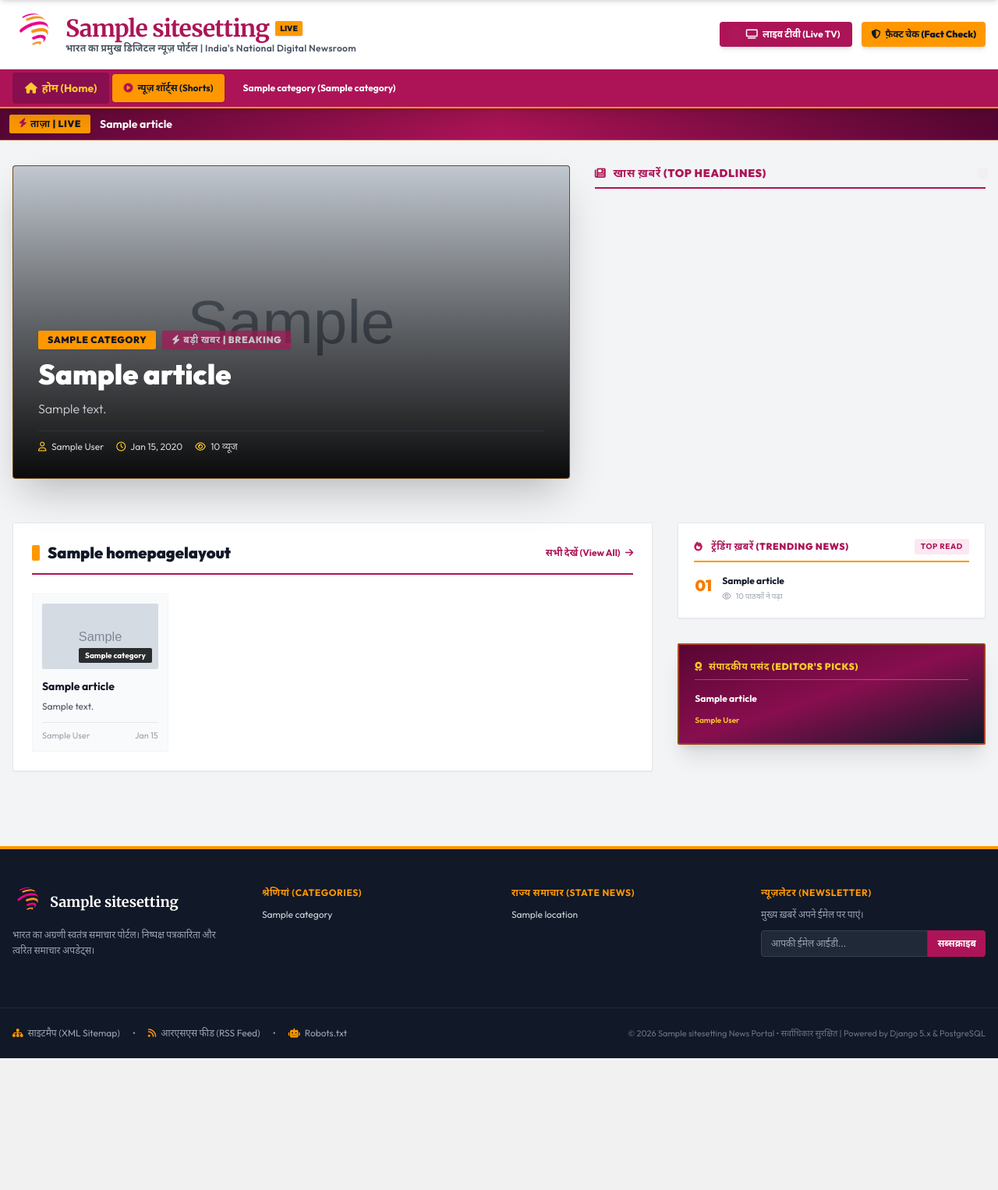
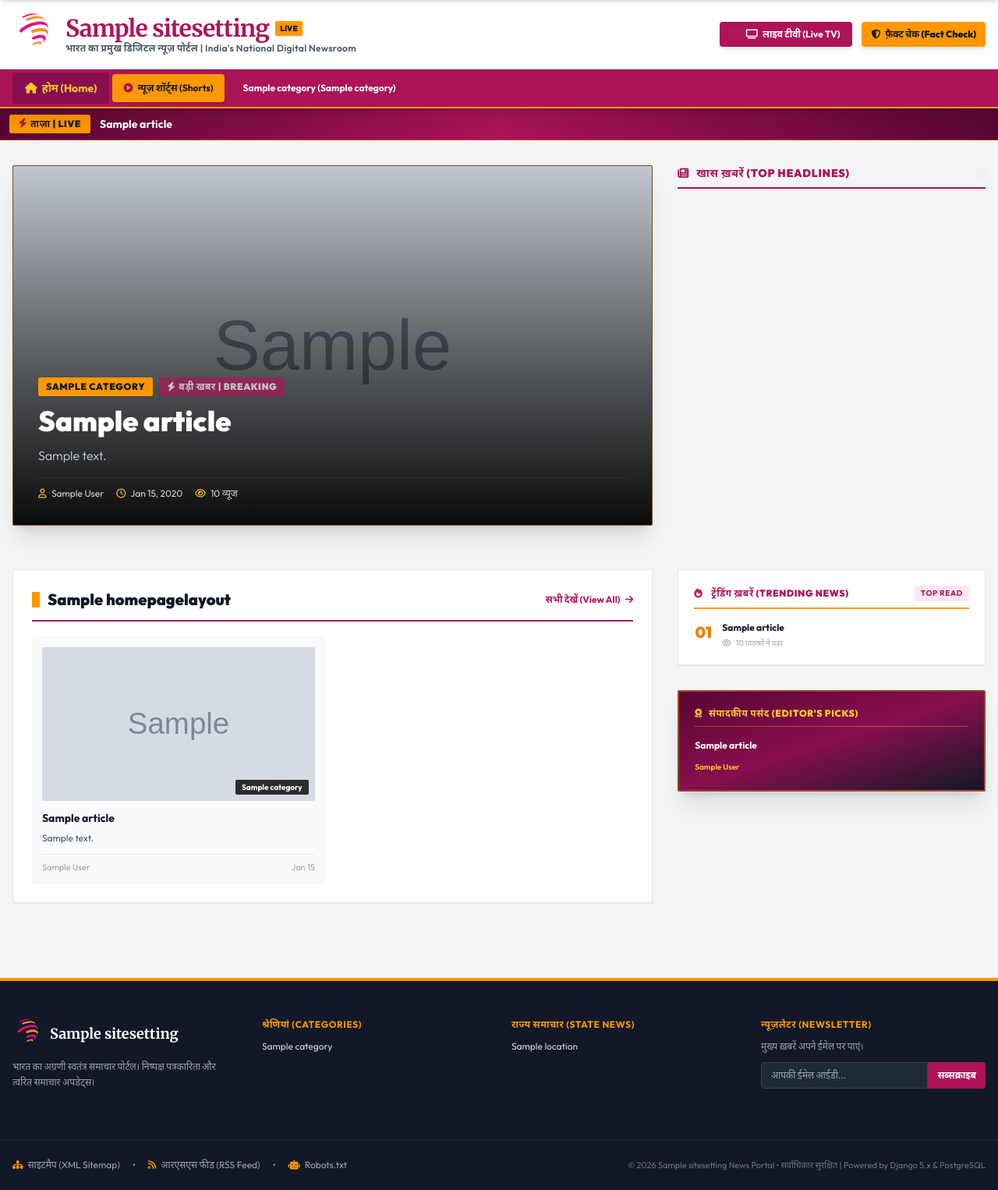
Before and after one commit to mitjangid/BytePress-Py, a Django app: page / in a window 1280 px wide. Shown: the part 53-1579 px from the top of the page at 78% size. Before the commit the page ends 1410 px from the top, so only its background shows below. Run offline with Django 5.2, Linux system fonts and the light colour scheme; tables that the repository leaves empty hold one stand-in row (values such as "Sample post"); grey boxes marked "Sample" are stand-in pictures; parts of the project's set-up code (start-up, migrations or seed data) failed here and were passed over; some libraries are stand-ins or nearby versions.

Commit message:
Fix homepage 12-column grid alignment and prevent right hero column wrapping

```diff
--- a/templates/core/homepage.html
+++ b/templates/core/homepage.html
@@ -1,14 +1,15 @@
 {% extends "base.html" %}
 
-{% block title %}{{ site_settings.site_name }} - निष्पक्ष और सटीक समाचार | Top Indian Headlines{% endblock %}
+{% block title %}{{ site_settings.site_name }} - Fast. Precise. Byte-Sized News.{% endblock %}
 
 {% block content %}
-<!-- Hero Section (Optimized for Ultra-Wide Desktop, Tablet & Mobile) -->
+<!-- Hero Section (Strict 12-Column Grid Alignment) -->
 {% if hero_main %}
-<div class="grid grid-cols-1 lg:grid-cols-12 2xl:grid-cols-16 gap-6 md:gap-8 mb-10 md:mb-14">
-    <!-- Main Top Story Banner (Wide Screen Hero) -->
-    <div class="lg:col-span-7 2xl:col-span-9 group">
-        <a href="/article/{{ hero_main.slug }}/" class="block relative rounded-lg overflow-hidden shadow-2xl bg-gray-900 aspect-video md:aspect-[16/9] border border-saffron-500/40">
+<div class="grid grid-cols-1 lg:grid-cols-12 gap-6 md:gap-8 mb-10 md:mb-14 items-stretch">
+
+    <!-- Main Featured Story Banner (8 Columns) -->
+    <div class="lg:col-span-8 group flex flex-col">
+        <a href="/article/{{ hero_main.slug }}/" class="block relative rounded-sm overflow-hidden shadow-xl bg-gray-900 aspect-video md:aspect-[16/9] border border-saffron-500/40 h-full">
             {% if hero_main.main_image and hero_main.main_image.file %}
             <img src="{{ hero_main.main_image.file.url }}" alt="{{ hero_main.main_image.alt_text }}" class="w-full h-full object-cover group-hover:scale-105 transition duration-500 opacity-90">
             {% else %}
@@ -18,11 +19,11 @@
             {% endif %}
             <div class="absolute inset-0 bg-gradient-to-t from-black/95 via-black/50 to-transparent p-5 md:p-8 flex flex-col justify-end">
                 <div class="flex flex-wrap items-center gap-2 mb-3">
-                    <span class="bg-saffron-500 text-gray-900 text-xs font-black px-3 py-1 rounded-sm uppercase tracking-wider shadow">
+                    <span class="bg-saffron-500 text-gray-900 text-xs font-black px-2.5 py-1 rounded-sm uppercase tracking-wider shadow">
                         {% if hero_main.primary_category.name_hi %}{{ hero_main.primary_category.name_hi }}{% else %}{{ hero_main.primary_category.name }}{% endif %}
                     </span>
                     {% if hero_main.is_breaking %}
-                    <span class="bg-crimson-700 text-white text-xs font-black px-3 py-1 rounded-sm uppercase tracking-wider flex items-center shadow animate-pulse">
+                    <span class="bg-crimson-700 text-white text-xs font-black px-2.5 py-1 rounded-sm uppercase tracking-wider flex items-center shadow animate-pulse">
                         <i class="fas fa-bolt mr-1"></i> बड़ी खबर | Breaking
                     </span>
                     {% endif %}
@@ -42,18 +43,18 @@
         </a>
     </div>
 
-    <!-- Secondary Headlines Stack (Desktop & Tablet) -->
-    <div class="lg:col-span-5 2xl:col-span-4 flex flex-col justify-between space-y-4">
+    <!-- Secondary Headlines Stack (4 Columns - Aligned Right) -->
+    <div class="lg:col-span-4 flex flex-col justify-between space-y-3">
         <h3 class="text-xs sm:text-sm font-black text-crimson-700 dark:text-saffron-400 border-b-2 border-crimson-700 pb-2 uppercase tracking-wider flex items-center justify-between">
             <span><i class="fas fa-newspaper mr-1.5 text-crimson-700"></i> खास ख़बरें (Top Headlines)</span>
             <span class="w-2 h-2 rounded-full bg-crimson-600 animate-ping"></span>
         </h3>
         {% for item in hero_secondary %}
-        <a href="/article/{{ item.slug }}/" class="group flex space-x-3 p-3 bg-white dark:bg-gray-900 rounded border border-gray-200 dark:border-gray-800 hover:border-saffron-500 hover:shadow-md transition">
+        <a href="/article/{{ item.slug }}/" class="group flex space-x-3 p-3 bg-white dark:bg-gray-900 rounded-sm border border-gray-200 dark:border-gray-800 hover:border-saffron-500 transition shadow-sm flex-1">
             {% if item.main_image and item.main_image.file %}
-            <img src="{{ item.main_image.file.url }}" alt="{{ item.main_image.alt_text }}" class="w-24 h-24 object-cover rounded-sm flex-shrink-0 group-hover:opacity-90">
+            <img src="{{ item.main_image.file.url }}" alt="{{ item.main_image.alt_text }}" class="w-20 h-20 md:w-24 md:h-24 object-cover rounded-sm flex-shrink-0 group-hover:opacity-90">
             {% else %}
-            <div class="w-24 h-24 bg-gray-200 dark:bg-gray-800 rounded-sm flex items-center justify-center flex-shrink-0">
+            <div class="w-20 h-20 md:w-24 md:h-24 bg-gray-200 dark:bg-gray-800 rounded-sm flex items-center justify-center flex-shrink-0">
                 <i class="fas fa-newspaper text-gray-400"></i>
             </div>
             {% endif %}
@@ -75,39 +76,19 @@
         {% endfor %}
     </div>
 
-    <!-- Ultra-Wide Screen Fast Ticker Column (2XL Screens Only) -->
-    <div class="hidden 2xl:flex 2xl:col-span-3 flex-col justify-between space-y-4 bg-white dark:bg-gray-900 p-4 rounded border border-gray-200 dark:border-gray-800 shadow-sm">
-        <h3 class="text-xs font-black uppercase tracking-wider text-crimson-700 dark:text-saffron-400 border-b-2 border-saffron-500 pb-2 flex items-center justify-between">
-            <span><i class="fas fa-bolt text-saffron-500 mr-1.5 animate-bounce"></i> 24x7 एक्सप्रेस फ़ीड</span>
-            <span class="text-[10px] bg-crimson-700 text-white px-2 py-0.5 rounded-sm font-bold">LIVE</span>
-        </h3>
-        <div class="space-y-3 divide-y divide-gray-100 dark:divide-gray-800">
-            {% for item in trending_articles|slice:":4" %}
-            <a href="/article/{{ item.slug }}/" class="group block pt-2 first:pt-0">
-                <span class="text-[10px] font-bold text-saffron-600 uppercase">{{ item.published_at|date:"H:i" }} IST</span>
-                <h4 class="text-xs font-bold text-gray-800 dark:text-gray-200 group-hover:text-crimson-700 transition leading-snug line-clamp-2">
-                    {% if LANGUAGE_CODE == 'hi' and item.title_hi %}{{ item.title_hi }}{% else %}{{ item.title }}{% endif %}
-                </h4>
-            </a>
-            {% endfor %}
-        </div>
-        <a href="/shorts/" class="w-full py-2 bg-crimson-700 hover:bg-crimson-800 text-white text-xs font-bold text-center rounded transition block shadow">
-            न्यूज़ शॉर्ट्स देखें (View Shorts)
-        </a>
-    </div>
 </div>
 {% endif %}
 
-<!-- Main Content Stream & Sidebar Layout -->
-<div class="grid grid-cols-1 lg:grid-cols-12 2xl:grid-cols-16 gap-8">
+<!-- Main Content Stream & Sidebar Layout (Strict 12-Column Grid) -->
+<div class="grid grid-cols-1 lg:grid-cols-12 gap-8 items-start">
 
-    <!-- Primary News Category Grid (Optimized for 4-Column Wide Grid) -->
-    <div class="lg:col-span-8 2xl:col-span-12 space-y-10">
+    <!-- Primary News Stream (8 Columns) -->
+    <div class="lg:col-span-8 space-y-8">
         {% for block_item in block_data %}
-        <section class="bg-white dark:bg-gray-900 p-5 md:p-6 rounded border border-gray-200 dark:border-gray-800 shadow-sm">
-            <div class="flex items-center justify-between border-b-2 border-crimson-700 pb-3 mb-6">
+        <section class="bg-white dark:bg-gray-900 p-5 md:p-6 rounded-sm border border-gray-200 dark:border-gray-800 shadow-sm">
+            <div class="flex items-center justify-between border-b-2 border-crimson-700 pb-3 mb-5">
                 <h3 class="text-lg md:text-xl font-black text-gray-900 dark:text-white flex items-center">
-                    <span class="w-2.5 h-5 bg-saffron-500 rounded-sm mr-2.5"></span>
+                    <span class="w-2.5 h-5 bg-saffron-500 mr-2.5"></span>
                     {{ block_item.block.title }}
                 </h3>
                 {% if block_item.block.category %}
@@ -117,10 +98,10 @@
                 {% endif %}
             </div>
 
-            <!-- Responsive Multi-Column Grid (1 col mobile, 2 col tablet, 3-4 col wide screens) -->
-            <div class="grid grid-cols-1 md:grid-cols-2 lg:grid-cols-3 xl:grid-cols-4 gap-6">
+            <!-- Standard 2-Column Responsive Grid -->
+            <div class="grid grid-cols-1 sm:grid-cols-2 gap-5">
                 {% for item in block_item.items %}
-                <a href="/article/{{ item.slug }}/" class="group flex flex-col justify-between bg-gray-50 dark:bg-gray-800/40 p-3 rounded border border-gray-100 dark:border-gray-800 hover:border-saffron-500 transition">
+                <a href="/article/{{ item.slug }}/" class="group flex flex-col justify-between bg-gray-50 dark:bg-gray-800/40 p-3 rounded-sm border border-gray-100 dark:border-gray-800 hover:border-saffron-500 transition">
                     {% if item.main_image and item.main_image.file %}
                     <div class="overflow-hidden rounded-sm mb-3 aspect-video relative">
                         <img src="{{ item.main_image.file.url }}" alt="{{ item.main_image.alt_text }}" class="w-full h-full object-cover group-hover:scale-105 transition duration-300">
@@ -148,10 +129,10 @@
         {% endfor %}
     </div>
 
-    <!-- Right Sidebar (Trending News & Editor Picks) -->
-    <aside class="lg:col-span-4 2xl:col-span-4 space-y-8">
+    <!-- Right Sidebar (4 Columns) -->
+    <aside class="lg:col-span-4 space-y-8">
         <!-- Trending Stories Sidebar -->
-        <div class="bg-white dark:bg-gray-900 p-5 rounded border border-gray-200 dark:border-gray-800 shadow-sm">
+        <div class="bg-white dark:bg-gray-900 p-5 rounded-sm border border-gray-200 dark:border-gray-800 shadow-sm">
             <h3 class="text-xs font-black uppercase tracking-wider text-crimson-700 dark:text-saffron-400 border-b-2 border-saffron-500 pb-2 mb-4 flex items-center justify-between">
                 <span><i class="fas fa-fire text-crimson-600 mr-2"></i> ट्रेंडिंग ख़बरें (Trending News)</span>
                 <span class="text-[10px] bg-crimson-100 dark:bg-crimson-900 text-crimson-700 dark:text-crimson-200 px-2 py-0.5 rounded-sm font-bold">TOP READ</span>
@@ -175,7 +156,7 @@
 
         <!-- Editor's Choice -->
         {% if editors_picks %}
-        <div class="bg-gradient-to-br from-crimson-900 via-crimson-800 to-gray-900 p-5 rounded text-white shadow-xl border-2 border-saffron-500/40">
+        <div class="bg-gradient-to-br from-crimson-900 via-crimson-800 to-gray-900 p-5 rounded-sm text-white shadow-xl border-2 border-saffron-500/40">
             <h3 class="text-xs font-black uppercase tracking-wider border-b border-saffron-500/50 pb-2 mb-4 flex items-center text-saffron-400">
                 <i class="fas fa-award text-saffron-400 mr-2"></i> संपादकीय पसंद (Editor's Picks)
             </h3>
@@ -192,5 +173,6 @@
         </div>
         {% endif %}
     </aside>
+
 </div>
 {% endblock %}
```
